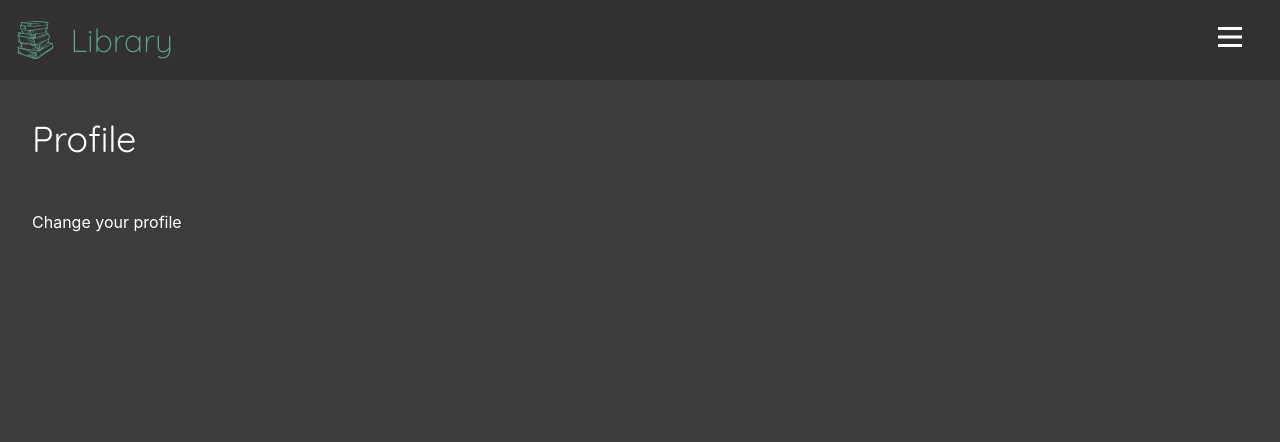
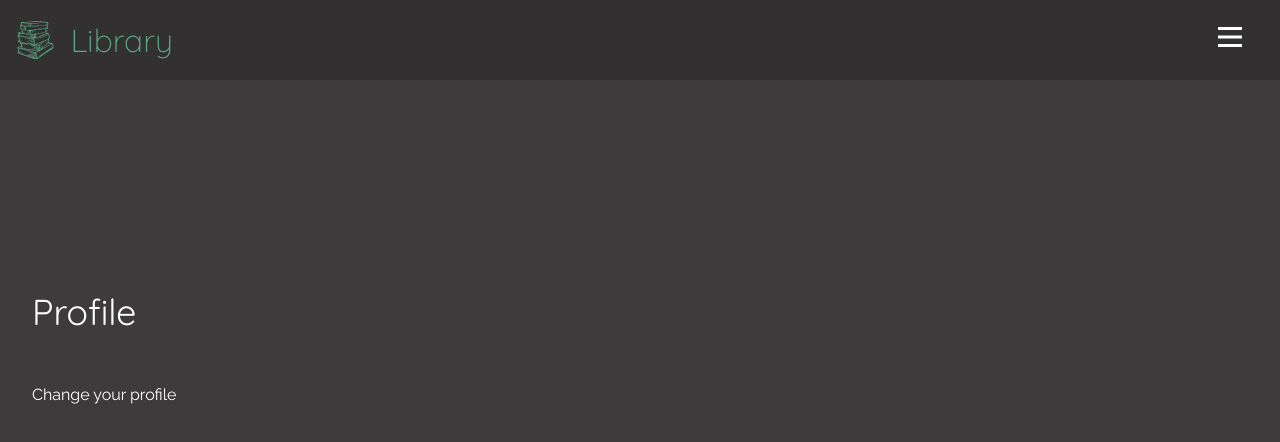
Before and after one commit to threedevs/3dev-fullstack, a React (Create React App) app in the folder frontend/: page /profile/17 in a window 1280 px wide. Shown: the top 442 px of the page. Built offline with nearby package versions, Linux system fonts and the light colour scheme.

Commit message:
layout nav on desktop

```diff
--- a/frontend/public/index.html
+++ b/frontend/public/index.html
@@ -28,7 +28,6 @@
   </head>
   <body>
     <noscript>You need to enable JavaScript to run this app.</noscript>
-    <div id="root"></div>
     <!--
       This HTML file is a template.
       If you open it directly in the browser, you will see an empty page.
--- a/frontend/src/App.scss
+++ b/frontend/src/App.scss
@@ -1,6 +1,7 @@
 @import '~normalize.css';
 @import 'fonts/fontWeight';
 @import 'fonts/font-face';
+@import 'stylesUtils/mixins/mediaqueries.scss';
 
 @media (prefers-reduced-motion: reduce) {
 	*,
@@ -18,6 +19,7 @@
 	--content-color: #3d3b3c;
 	--error-color: #3d3b3c;
 	--text-color: #ffffff;
+	--nav-width: 20rem;
 
 	color: var(--text-color);
 	font: $regular 1em/1.4 Raleway, sans-serif;
@@ -32,9 +34,27 @@
 }
 
 body {
-	display: flex;
-	flex-direction: column;
+	display: grid;
+	grid-template: 'header header' auto 'nav content' auto 'footer footer' auto / 0 1fr;
 	min-height: 100vh;
+	transition: all .3s ease;
+
+	@include navigationSwitch {
+		grid-template-columns: var(--nav-width) 1fr;
+	}
+}
+
+.Header {
+	grid-area: header;
+}
+
+.Footer {
+	grid-area: footer;
+}
+
+main {
+	grid-area: content;
+	padding: 2em;
 }
 
 svg,
@@ -48,11 +68,6 @@ button {
 	cursor: pointer;
 }
 
-main {
-	flex-grow: 1;
-	padding: 2em;
-}
-
 .readerOnly {
 	position: absolute;
 
--- a/frontend/src/components/Footer.jsx
+++ b/frontend/src/components/Footer.jsx
@@ -3,5 +3,5 @@ import React from 'react';
 export default function Footer() {
 	// TODO add content
 
-	return <div />;
+	return <footer className="Footer" />;
 }
--- a/frontend/src/components/Navigation.jsx
+++ b/frontend/src/components/Navigation.jsx
@@ -21,7 +21,7 @@ export default function Navigation(props) {
 			</ul>
 			<div className="Navigation__section">
 				{/* TODO add user id */}
-				<NavItem route={`/profile/17`} name="Profile" />
+				<Link to={'/profile/17'} className="Navigation__link">Profile</Link>
 			</div>
 
 			{/* TODO add theme switch */}
--- a/frontend/src/components/header.scss
+++ b/frontend/src/components/header.scss
@@ -1,9 +1,11 @@
 @import '../fonts/fontWeight';
+@import '../stylesUtils/mixins/mediaqueries';
 
 .Header {
 	position: sticky;
 	top: 0;
 	left: 0;
+	z-index: 100;
 	display: flex;
 	align-items: center;
 	height: 5em;
@@ -44,6 +46,10 @@
 		border: none;
 		outline: none;
 		overflow: hidden;
+
+		@include navigationSwitch {
+			display: none;
+		}
 
 		&:hover,
 		&:focus {
--- a/frontend/src/components/navigation.scss
+++ b/frontend/src/components/navigation.scss
@@ -1,4 +1,5 @@
 @import '../fonts/fontWeight';
+@import '../stylesUtils/mixins/mediaqueries.scss';
 
 .Navigation {
 	position: absolute;
@@ -7,6 +8,7 @@
 	display: flex;
 	flex-direction: column;
 	width: 100%;
+	max-width: var(--nav-width);
 	height: calc(100vh - 5em);
 	transform: translate(-100%, 0);
 	transition: all 0.3s ease;
@@ -15,6 +17,13 @@
 	@supports (backdrop-filter: blur(15px)) {
 		background: rgba(var(--nav-color-rgb), 0.25);
 		backdrop-filter: blur(15px);
+	}
+
+	@include navigationSwitch {
+		background: var(--nav-color);
+		backdrop-filter: none;
+		transform: none;
+		transition: all .3s ease;
 	}
 
 	&__list {
--- a/frontend/src/index.css
+++ /dev/null
@@ -1,11 +0,0 @@
-body {
-	margin: 0;
-	font-family: -apple-system, BlinkMacSystemFont, 'Segoe UI', 'Roboto', 'Oxygen', 'Ubuntu', 'Cantarell', 'Fira Sans', 'Droid Sans', 'Helvetica Neue',
-		sans-serif;
-	-webkit-font-smoothing: antialiased;
-	-moz-osx-font-smoothing: grayscale;
-}
-
-code {
-	font-family: source-code-pro, Menlo, Monaco, Consolas, 'Courier New', monospace;
-}
--- a/frontend/src/index.js
+++ b/frontend/src/index.js
@@ -1,6 +1,5 @@
 import React from 'react';
 import ReactDOM from 'react-dom';
-import './index.css';
 import App from './App';
 import * as serviceWorker from './serviceWorker';
 
@@ -8,7 +7,7 @@ ReactDOM.render(
 	<React.StrictMode>
 		<App />
 	</React.StrictMode>,
-	document.getElementById('root')
+	document.querySelector('body')
 );
 
 // If you want your app to work offline and load faster, you can change
```
Also changed, not shown: 2 other files (tests, documents, lock files or other folders).
